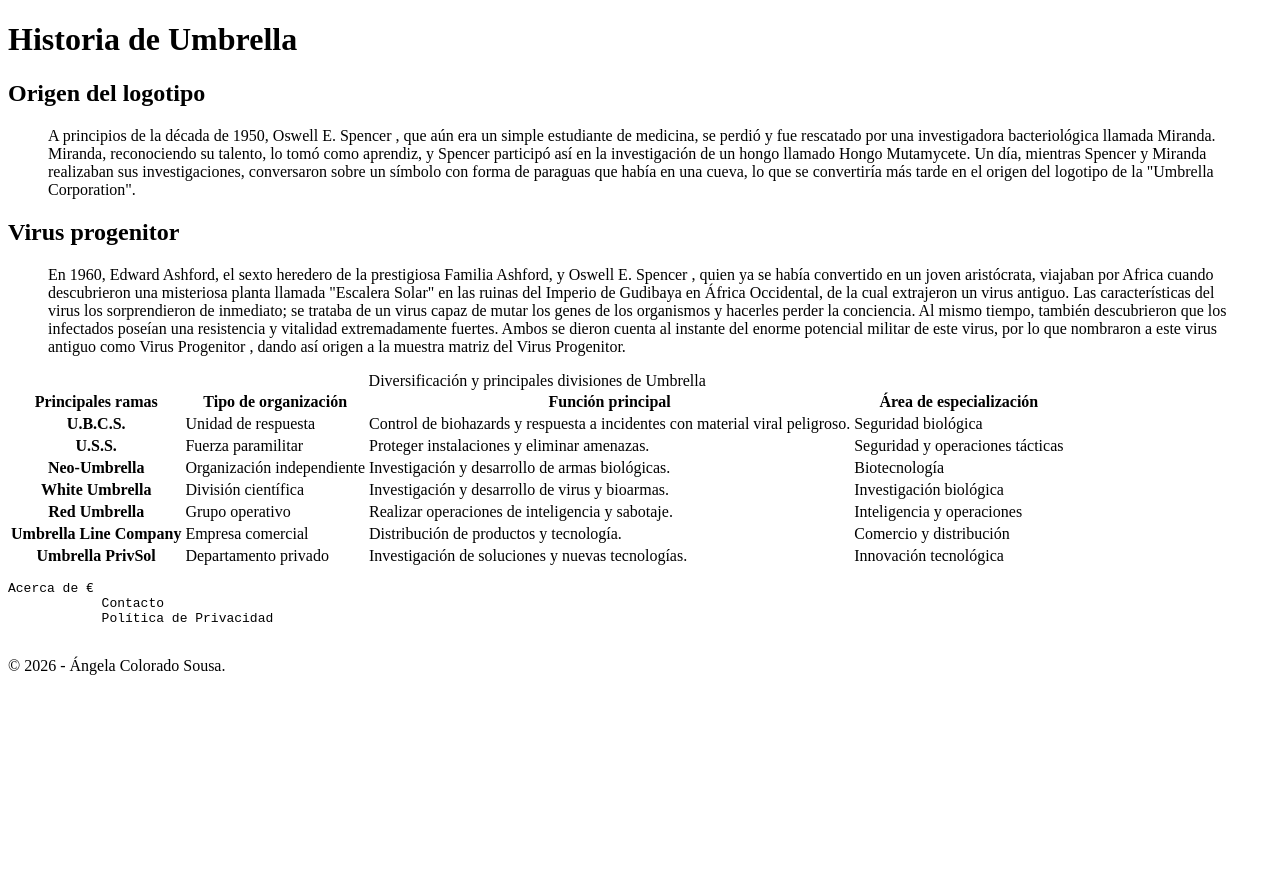
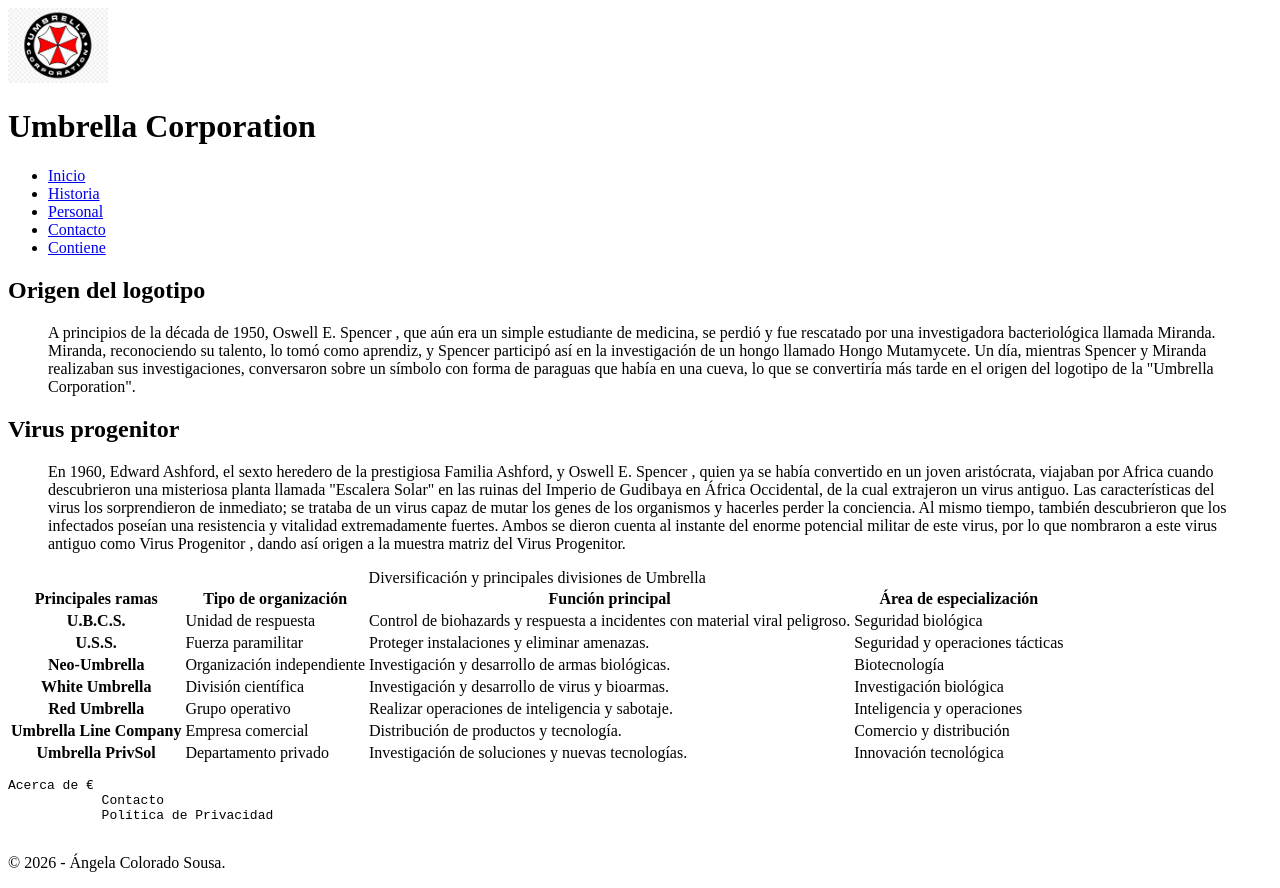
Before and after one commit to ACS-cd/Proyecto-Integrador-LM-2026, a plain HTML site: page proyecto/historia.html in a window 1280 px wide. Before the commit the page ends 800 px from the top, so only its background shows below. Drawn offline with Linux system fonts and the light colour scheme.

Commit message:
nav añadido en todas las páginas

```diff
--- a/proyecto/historia.html
+++ b/proyecto/historia.html
@@ -10,10 +10,20 @@
 </head>
 
 <body>
-    <!-- NAV: aquí irá el menú (UD4) -->
-    <header>
-        <h1>Historia de Umbrella</h1>
+  <header><img src="img/logo_umbrella.png" alt="el logo de la Corporación Umbrella, una estructura dividida en partes rojas y blancas" width="100">
+      <h1>Umbrella Corporation</h1>
+
+      <nav>
+        <ul>
+          <li><a href="index.html">Inicio</a></li>
+          <li><a href="historia.html">Historia</a></li>
+          <li><a href="personal.html">Personal</a></li>
+          <li><a href="contacto.html">Contacto</a></li>
+          <li><a href="contiene.html">Contiene</a></li>
+        </ul>
+      </nav>
   </header>
+
   <div>
     <h2>Origen del logotipo</h2>
     <blockquote>A principios de la década de 1950, Oswell E. Spencer , que aún era un simple estudiante de medicina, se perdió y fue rescatado por una investigadora bacteriológica llamada Miranda. Miranda, reconociendo su talento, lo tomó como aprendiz, y Spencer participó así en la investigación de un hongo llamado Hongo Mutamycete. Un día, mientras Spencer y Miranda realizaban sus investigaciones, conversaron sobre un símbolo con forma de paraguas que había en una cueva, lo que se convertiría más tarde en el origen del logotipo de la "Umbrella Corporation".</blockquote>
```
Also changed, not shown: proyecto/contacto.html (+13 -0 lines), proyecto/contiene.html (+14 -1 lines), proyecto/personal.html (+13 -1 lines). Lines whose indentation alone changed are shown as unchanged.
